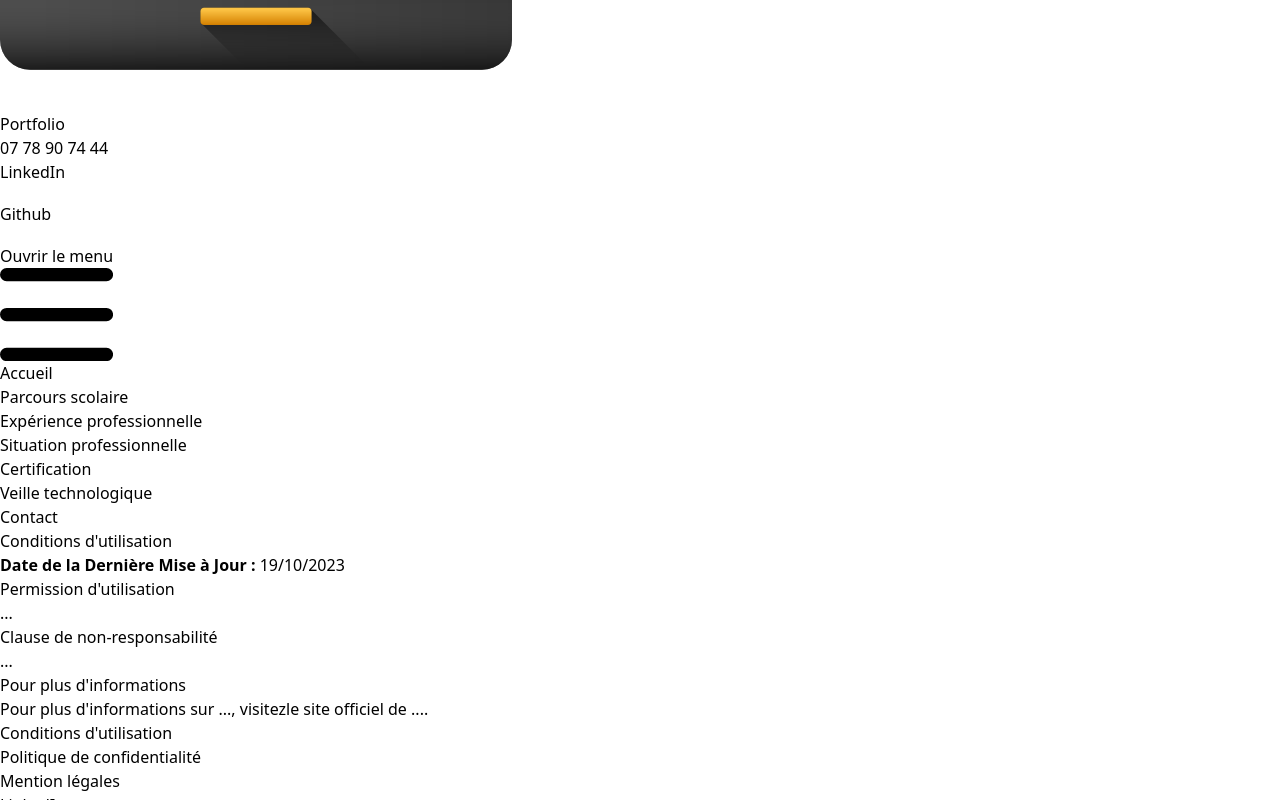
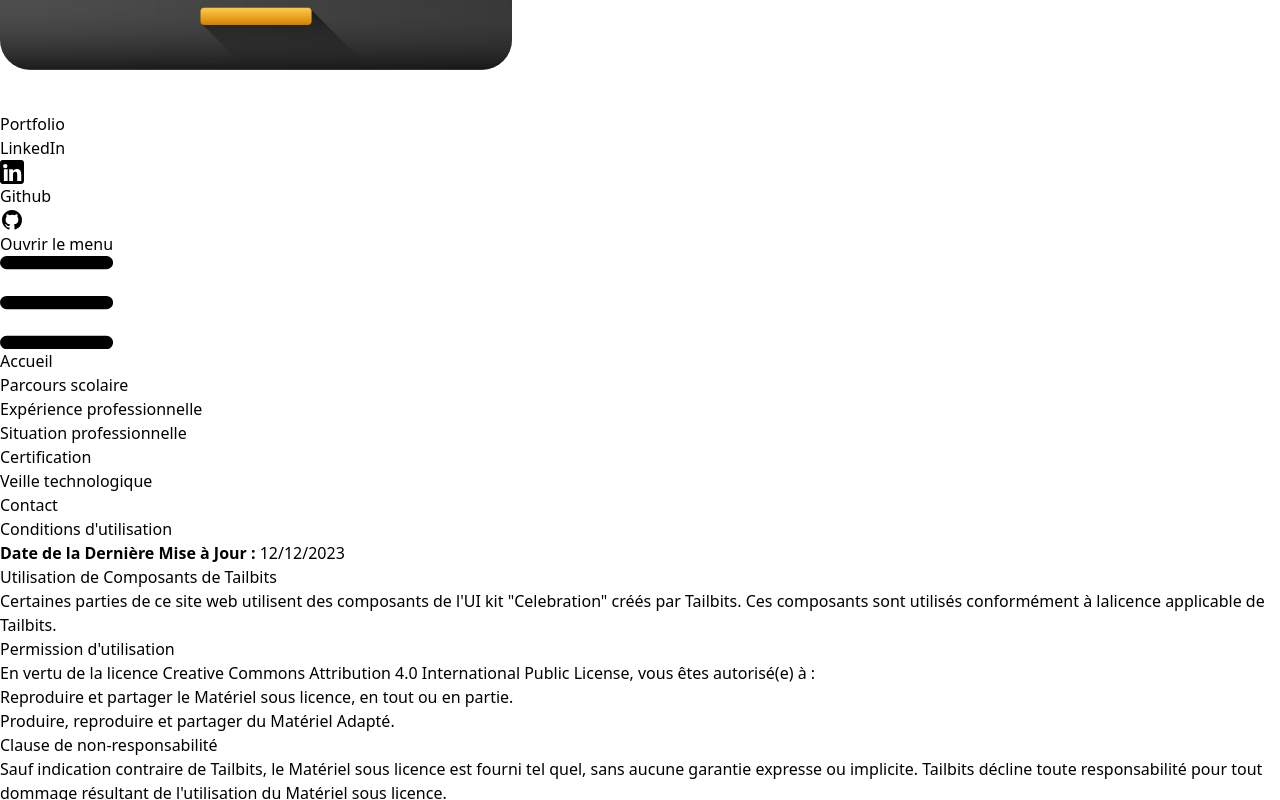
Before and after one commit to y28lyn/portfolio-ilyes, a React (Vite) app: page /conditions_utilisation in a window 1280 px wide. Shown: the part 400-1200 px from the top of the page. Built offline with nearby package versions, Linux system fonts and the light colour scheme.

Commit message:
nav text size fixed

```diff
--- a/src/components/header/Navbar.tsx
+++ b/src/components/header/Navbar.tsx
@@ -1,4 +1,4 @@
-import React, { useState, useEffect } from "react";
+import { useState, useEffect } from "react";
 import { Link, useLocation } from "react-router-dom";
 import "../../style.css";
 
@@ -52,15 +52,15 @@ const Navbar: React.FC = () => {
       }`}
     >
       <div
-        className={`max-w-screen-xl flex items-center justify-between mx-auto p-3 relative ${
+        className={` flex items-center justify-between mx-auto p-3 relative ${
           menuOpen ? "menu-open-blur" : "" // Classe conditionnelle pour le flou
         }`}
       >
-        <div className="flex items-center">
+        <div className="flex items-center text-white hover:text-gray-200 transition ease-in-out duration-300">
           <Link to="/" className="flex items-center">
             <img
               src="portfolio-icon.png"
-              className="md:h-6 h-8 mr-3"
+              className="h-8 mr-3"
               alt="Portfolio Logo"
             />
             <span className="self-center text-2xl md:text-xl font-semibold whitespace-nowrap">
@@ -69,38 +69,41 @@ const Navbar: React.FC = () => {
           </Link>
         </div>
         <div className="flex flex-row font-medium md:py-1 md:mt-1 md:border-0 md:order-2 md:text-[11px] -ml-6">
-          <p className="text-white md:block hidden">07 78 90 74 44</p>
-          <span className="ml-2 bg-white my-auto rounded-2xl w-1 h-1 hidden md:block"></span>
           <a
-            className="text-white ml-2 md:block hidden"
+            className="text-white hover:text-gray-200 transition ease-in-out duration-300 ml-2 md:block hidden"
             href="https://www.linkedin.com/in/ilyes-beirade-86920b222/"
             target="blank"
           >
             <span className="sr-only">LinkedIn</span>
             <svg
-              xmlns="http://www.w3.org/2000/svg"
-              width="18"
-              height="18"
+              height="24"
+              width="24"
+              aria-hidden="true"
+              fill="currentColor"
               viewBox="0 0 24 24"
-              fill="#fff"
             >
               <path d="M21.35 0H2.65C1.194 0 0 1.194 0 2.65v18.7C0 22.805 1.194 24 2.65 24h18.7c1.456 0 2.65-1.194 2.65-2.65V2.65C24 1.194 22.806 0 21.35 0zM7.647 20.994h-3.77V9.273h3.77v11.72zM5.262 8.262a2.192 2.192 0 110-4.384 2.192 2.192 0 010 4.384zM20.994 20.994h-3.773v-5.984c0-1.416-.026-3.24-1.974-3.24-1.975 0-2.275 1.54-2.275 3.126v6.098h-3.77V9.273h3.707v1.656h.049c.514-.977 1.77-2.013 3.659-2.013 3.92 0 4.635 2.578 4.635 5.94v6.138z"></path>
             </svg>
           </a>
+          <span className="block bg-white h-1 w-1 rounded-xl ml-2 my-auto"></span>
           <a
-            className="text-white ml-2 md:block hidden"
+            className="text-white hover:text-gray-200 transition ease-in-out duration-300 ml-2 md:block hidden"
             href="https://github.com/y28lyn"
             target="blank"
           >
             <span className="sr-only">Github</span>
             <svg
-              fill="#fff"
-              width="18"
-              height="18"
-              viewBox="0 0 32 32"
-              xmlns="http://www.w3.org/2000/svg"
+              height="24"
+              width="24"
+              aria-hidden="true"
+              fill="currentColor"
+              viewBox="0 0 24 24"
             >
-              <path d="M16 0C7.164 0 0 7.163 0 16c0 7.069 4.577 13.07 10.943 15.165.8.148 1.092-.348 1.092-.77 0-.382-.014-1.389-.02-2.72-4.45.97-5.391-2.148-5.391-2.148-.727-1.848-1.776-2.34-1.776-2.34-1.452-.991.11-.973.11-.973 1.605.113 2.448 1.65 2.448 1.65 1.425 2.44 3.743 1.737 4.656 1.328.145-1.033.562-1.738 1.022-2.135-3.572-.408-7.33-1.787-7.33-7.966 0-1.758.627-3.192 1.65-4.313-.16-.41-.717-2.046.157-4.262 0 0 1.35-.434 4.42 1.654a14.53 14.53 0 014.11 0c3.066-2.088 4.416-1.654 4.416-1.654.874 2.216.317 3.852.157 4.262 1.024 1.121 1.647 2.554 1.647 4.313 0 6.192-3.762 7.555-7.34 7.958.577.496 1.088 1.478 1.088 2.974 0 2.147-.02 3.879-.02 4.407 0 .426.287.923 1.1.768 6.365-2.097 10.941-8.1 10.941-15.167C32 7.163 24.836 0 16 0"></path>
+              <path
+                fill-rule="evenodd"
+                d="M12 2C6.477 2 2 6.484 2 12.017c0 4.425 2.865 8.18 6.839 9.504.5.092.682-.217.682-.483 0-.237-.008-.868-.013-1.703-2.782.605-3.369-1.343-3.369-1.343-.454-1.158-1.11-1.466-1.11-1.466-.908-.62.069-.608.069-.608 1.003.07 1.531 1.032 1.531 1.032.892 1.53 2.341 1.088 2.91.832.092-.647.35-1.088.636-1.338-2.22-.253-4.555-1.113-4.555-4.951 0-1.093.39-1.988 1.029-2.688-.103-.253-.446-1.272.098-2.65 0 0 .84-.27 2.75 1.026A9.564 9.564 0 0112 6.844c.85.004 1.705.115 2.504.337 1.909-1.296 2.747-1.027 2.747-1.027.546 1.379.202 2.398.1 2.651.64.7 1.028 1.595 1.028 2.688 0 3.848-2.339 4.695-4.566 4.943.359.309.678.92.678 1.855 0 1.338-.012 2.419-.012 2.747 0 .268.18.58.688.482A10.019 10.019 0 0022 12.017C22 6.484 17.522 2 12 2z"
+                clip-rule="evenodd"
+              ></path>
             </svg>
           </a>
 
@@ -214,9 +217,6 @@ const Navbar: React.FC = () => {
                   </Link>
                 </li>
                 <span className="w-[98%] bg-white h-[1px] px-2 mx-auto"></span>
-                <li>
-                  <p className="block py-2 pl-3 pr-4">07 78 90 74 44</p>
-                </li>
                 <div className="flex flex-row">
                   <li>
                     <span className="sr-only">LinkedIn</span>
@@ -263,7 +263,7 @@ const Navbar: React.FC = () => {
           className="items-center justify-between hidden w-full md:flex md:w-auto md:order-1"
           id="navbar-sticky"
         >
-          <ul className="text-[11px] flex flex-row p-4 md:p-0 mt-4 font-medium md:space-x-4 md:mt-1 md:border-0">
+          <ul className="text-[1.1vw] flex flex-row p-4 md:p-0 mt-4 font-medium md:space-x-4 md:mt-1 md:border-0">
             <li>
               <Link
                 to="/"
--- a/src/pages/ConditionUtilisation.tsx
+++ b/src/pages/ConditionUtilisation.tsx
@@ -4,30 +4,65 @@ const ConditionUtilisation = () => {
       <div className="bg-[#000302] text-white pb-10 pt-20 px-10 md:p-28">
         <h1 className="text-3xl font-bold">Conditions d'utilisation</h1>
         <p className="text-sm">
-          <strong>Date de la Dernière Mise à Jour :</strong> 19/10/2023
+          <strong>Date de la Dernière Mise à Jour :</strong> 12/12/2023
         </p>
 
         <section className="mt-6">
+          <h2 className="text-xl font-bold">
+            Utilisation de Composants de Tailbits
+          </h2>
+          <p>
+            Certaines parties de ce site web utilisent des composants de l'UI
+            kit "Celebration" créés par Tailbits. Ces composants sont utilisés
+            conformément à la
+            <a
+              href="https://www.tailbits.com/legal/licensing-agreement"
+              target="_blank"
+              rel="noopener noreferrer"
+              className="underline ml-1 hover:text-gray-200"
+            >
+              licence applicable de Tailbits
+            </a>
+            .
+          </p>
+        </section>
+
+        <section className="mt-6">
           <h2 className="text-xl font-bold">Permission d'utilisation</h2>
-          ...
+          <p>
+            En vertu de la licence Creative Commons Attribution 4.0
+            International Public License, vous êtes autorisé(e) à :
+          </p>
+          <ul className="list-disc ml-8">
+            <li>
+              Reproduire et partager le Matériel sous licence, en tout ou en
+              partie.
+            </li>
+            <li>Produire, reproduire et partager du Matériel Adapté.</li>
+          </ul>
         </section>
 
         <section className="mt-6">
           <h2 className="text-xl font-bold">Clause de non-responsabilité</h2>
-          <p>...</p>
+          <p>
+            Sauf indication contraire de Tailbits, le Matériel sous licence est
+            fourni tel quel, sans aucune garantie expresse ou implicite.
+            Tailbits décline toute responsabilité pour tout dommage résultant de
+            l'utilisation du Matériel sous licence.
+          </p>
         </section>
 
         <section className="mt-6">
           <h2 className="text-xl font-bold">Pour plus d'informations</h2>
           <p>
-            Pour plus d'informations sur ..., visitez
+            Pour plus d'informations rendez-vous sur
             <a
-              href="#"
+              href="https://www.tailbits.com/"
               target="_blank"
               rel="noopener noreferrer"
-              className="underline ml-2"
+              className="underline ml-1 hover:text-gray-200"
             >
-              le site officiel de ...
+              le site officiel de Tailbits
             </a>
             .
           </p>
--- a/src/pages/MentionLegales.tsx
+++ b/src/pages/MentionLegales.tsx
@@ -4,7 +4,7 @@ const MentionLegales = () => {
       <div className="bg-[#000302] text-white pb-10 pt-20 px-10 md:p-28">
         <h1 className="text-3xl font-bold">Mentions Légales</h1>
         <p className="text-sm">
-          <strong>Date de la Dernière Mise à Jour :</strong> 19/10/2023
+          <strong>Date de la Dernière Mise à Jour :</strong> 12/12/2023
         </p>
 
         <section className="mt-6">
@@ -17,41 +17,10 @@ const MentionLegales = () => {
 
         <section className="mt-6">
           <h2 className="text-xl font-bold">Hébergeur du Site Web</h2>
-          <p>Nom de l'hébergeur : #</p>
-          <p>Siège social : #</p>
-          <p>Téléphone : #</p>
-        </section>
-
-        <section className="mt-6">
-          <h2 className="text-xl font-bold">
-            Aucune Collecte de Données Personnelles
-          </h2>
-          <p>
-            Nous n'effectuons aucune collecte de données personnelles sur notre
-            site web. Vous pouvez naviguer sur notre site en toute
-            confidentialité sans que vos informations personnelles ne soient
-            collectées ou stockées.
-          </p>
-        </section>
-
-        <section className="mt-6">
-          <h2 className="text-xl font-bold">Aucun Usage de Cookies</h2>
-          <p>
-            Notre site web n'utilise pas de cookies pour collecter des
-            informations sur les utilisateurs. Votre expérience de navigation
-            est entièrement libre de tout suivi via des cookies.
-          </p>
-        </section>
-
-        <section className="mt-6">
-          <h2 className="text-xl font-bold">
-            Utilisation de Composants de Tailbits
-          </h2>
-          <p>
-            Certaines parties de ce site web utilisent des composants de l'UI
-            kit "Celebration" créés par Tailbits. Ces composants sont utilisés
-            conformément à la licence applicable de Tailbits.
-          </p>
+          <p>Nom de l'hébergeur : Vercel Inc.</p>
+          <p>Raison social : Incorporation</p>
+          <p>Siège social : 440 N Barranca Ave #4133 Covina, CA 91723</p>
+          <p>Téléphone : (951) 383-6898</p>
         </section>
 
         <section className="mt-6">
--- a/src/pages/PolitiqueConfidentialite.tsx
+++ b/src/pages/PolitiqueConfidentialite.tsx
@@ -35,15 +35,6 @@ const PolitiqueConfidentialite = () => {
             navigation.
           </p>
         </section>
-
-        <section className="mt-6">
-          <h2 className="text-xl font-bold">Contact</h2>
-          <p>
-            Si vous avez des questions ou des préoccupations concernant notre
-            politique de confidentialité, n'hésitez pas à me contacter sur
-            LinkedIn.
-          </p>
-        </section>
       </div>
     </>
   );
```
